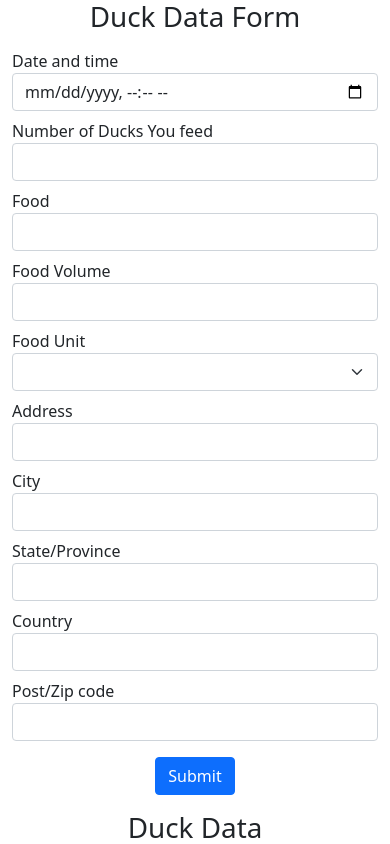
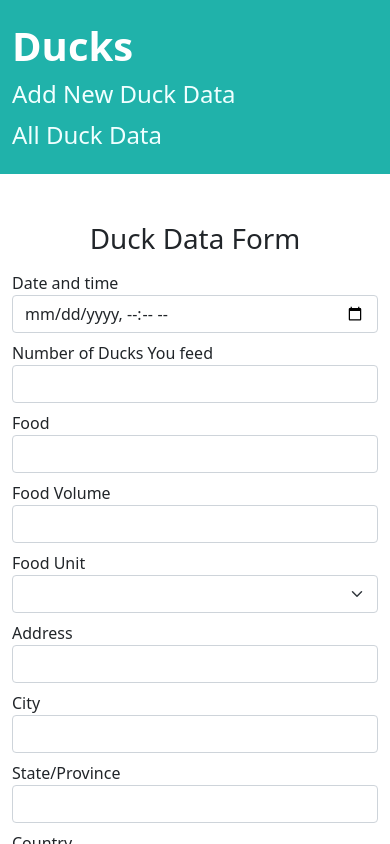
Before and after one commit to jinjialij/duck-collector, a React (Create React App) app: page / in a window 390 px wide. Shown: the top 844 px of the page. Built offline with nearby package versions, Linux system fonts and the light colour scheme.

Commit message:
add router to the app

```diff
--- a/package.json
+++ b/package.json
@@ -11,6 +11,7 @@
     "react": "^17.0.2",
     "react-bootstrap": "^2.0.0",
     "react-dom": "^17.0.2",
+    "react-router-dom": "^5.3.0",
     "react-scripts": "4.0.3",
     "web-vitals": "^1.1.2",
     "yup": "^0.32.11"
--- a/src/App.css
+++ b/src/App.css
@@ -2,3 +2,7 @@
   font-size: 0.6rem;
   color: red;
 }
+
+h1 {
+  font-size: 1rem;
+}
--- a/src/App.js
+++ b/src/App.js
@@ -1,7 +1,10 @@
+import { Route, Switch } from "react-router-dom";
+
 import "./App.css";
 import DataForm from "./cmponents/DataForm/DataForm";
 import DuckTable from "./cmponents/DuckRecords/DuckTable";
 import Container from "react-bootstrap/Container";
+import MainNavigation from "./cmponents/Navigation/MainNavgation";
 
 function App() {
   const DUMMY_DATA = [
@@ -34,11 +37,16 @@ function App() {
   ];
   return (
     <>
+      <MainNavigation />
       <Container>
-        <h1 className="mb-3 text-center">Duck Data Form</h1>
-        <DataForm />
-        <h1 className="mb-3 text-center">Duck Data</h1>
-        <DuckTable ducks={DUMMY_DATA} />
+        <Switch>
+          <Route path="/" exact={true}>
+            <DataForm />
+          </Route>
+          <Route path="/ducks">
+            <DuckTable ducks={DUMMY_DATA} />
+          </Route>
+        </Switch>
       </Container>
     </>
   );
--- a/src/cmponents/DataForm/DataForm.js
+++ b/src/cmponents/DataForm/DataForm.js
@@ -39,6 +39,7 @@ const DataForm = () => {
     >
       {(formik) => (
         <div>
+          <h1 className="mt-5 mb-3 text-center">Duck Data Form</h1>
           <Form>
             <FormField
               label="Date and time"
--- a/src/cmponents/DuckRecords/DuckTable.js
+++ b/src/cmponents/DuckRecords/DuckTable.js
@@ -3,7 +3,9 @@ import DuckCell from "./DuckCell";
 
 const DuckTable = (props) => {
   return (
-    <Table striped bordered responsive="sm" className="mt-3 text-center">
+    <>
+      <h1 className="mt-5 mb-3 text-center">Duck Data</h1>
+      <Table striped bordered responsive="lg" className="mt-3 text-center">
         <thead>
           <tr>
             <th>#</th>
@@ -37,6 +39,7 @@ const DuckTable = (props) => {
             />
           ))}
       </Table>
+    </>
   );
 };
 
--- /dev/null
+++ b/src/cmponents/Navigation/MainNavgation.js
@@ -0,0 +1,26 @@
+import { Link } from "react-router-dom";
+import classes from "./MainNavigation.module.css";
+
+const MainNavigation = () => {
+  return (
+    <header className={`container-fluid mb-3 py-3 ${classes.header}`}>
+      <div>
+        <Link to="/">
+          <span className={`${classes.logo} py-3`}>Ducks</span>
+        </Link>
+      </div>
+      <nav>
+        <ul>
+          <li>
+            <Link to="/">Add New Duck Data</Link>
+          </li>
+          <li>
+            <Link to="/ducks">All Duck Data</Link>
+          </li>
+        </ul>
+      </nav>
+    </header>
+  );
+};
+
+export default MainNavigation;
--- /dev/null
+++ b/src/cmponents/Navigation/MainNavigation.module.css
@@ -0,0 +1,82 @@
+.header {
+  width: 100%;
+  height: 100%;
+  display: flex;
+  align-items: center;
+  justify-content: space-between;
+  background-color: lightseagreen;
+  padding: 0 10%;
+}
+
+.logo {
+  font-size: 2.5rem;
+  color: white;
+  font-weight: bold;
+}
+
+.header ul {
+  list-style: none;
+  margin: 0;
+  padding: 0;
+  display: flex;
+  align-items: baseline;
+}
+
+.header li {
+  margin-left: 3rem;
+}
+
+.header a {
+  text-decoration: none;
+  font-size: 1.5rem;
+  color: azure;
+}
+
+.header a:hover,
+.header a:active,
+.header a.active {
+  color: white;
+}
+
+@media only screen and (max-width: 600px) {
+  .header {
+    width: 100%;
+    height: 100%;
+    display: flex;
+    flex-direction: column;
+    align-items: flex-start;
+    justify-content: space-between;
+    background-color: lightseagreen;
+    padding: 0 10%;
+  }
+
+  .logo {
+    font-size: 2.5rem;
+    color: white;
+    font-weight: bold;
+  }
+
+  .header ul {
+    list-style: none;
+    margin: 0;
+    padding: 0;
+    display: flex;
+    flex-direction: column;
+    align-items: flex-start;
+  }
+  .header li {
+    margin: 0;
+    padding-bottom: 0.3rem;
+  }
+  .header a {
+    text-decoration: none;
+    font-size: 1.5rem;
+    color: azure;
+  }
+
+  .header a:hover,
+  .header a:active,
+  .header a.active {
+    color: white;
+  }
+}
--- a/src/index.js
+++ b/src/index.js
@@ -3,13 +3,16 @@ import ReactDOM from "react-dom";
 import "./index.css";
 import App from "./App";
 import reportWebVitals from "./reportWebVitals";
+import { BrowserRouter } from "react-router-dom";
 
 // Importing the Bootstrap CSS
 import "bootstrap/dist/css/bootstrap.min.css";
 
 ReactDOM.render(
   <React.StrictMode>
-    <App />
+    <BrowserRouter>
+      <App />
+    </BrowserRouter>
   </React.StrictMode>,
   document.getElementById("root")
 );
```
Also changed, not shown: 1 other file (tests, documents, lock files or other folders). Lines whose indentation alone changed are shown as unchanged.
